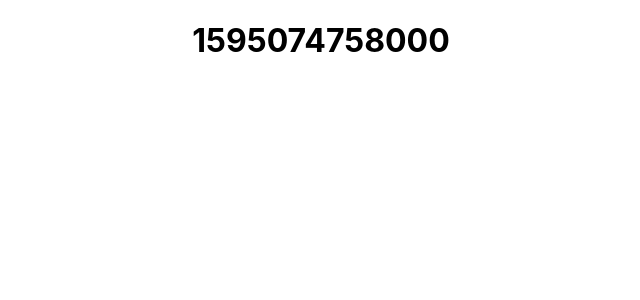
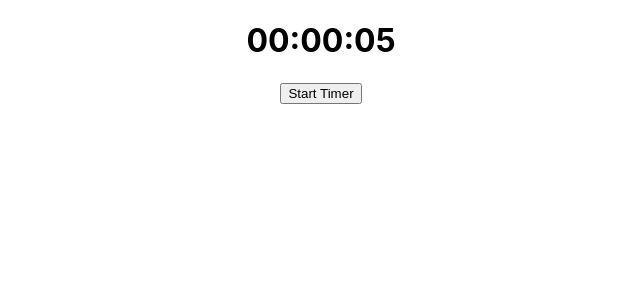
Before and after one commit to rhklee/timer, a React (Create React App) app: page / in a window 1280 px wide. Shown: the top 300 px of the page, without its empty margins (319-959 px from the left). Built offline with nearby package versions, Linux system fonts and the light colour scheme.

Commit message:
working draft

```diff
--- a/public/index.html
+++ b/public/index.html
@@ -2,7 +2,6 @@
 <html lang="en">
   <head>
     <meta charset="utf-8" />
-    <link rel="icon" href="%PUBLIC_URL%/favicon.ico" />
     <meta name="viewport" content="width=device-width, initial-scale=1" />
     <meta name="theme-color" content="#000000" />
     <meta
@@ -24,7 +23,7 @@
       work correctly both with client-side routing and a non-root public URL.
       Learn how to configure a non-root public URL by running `npm run build`.
     -->
-    <title>React App</title>
+    <title>%REACT_APP_SITE_TITLE%</title>
   </head>
   <body>
     <noscript>You need to enable JavaScript to run this app.</noscript>
--- a/src/App.tsx
+++ b/src/App.tsx
@@ -1,33 +1,99 @@
 import React, { useEffect, useState } from 'react';
 import './App.css';
 
-function now(): number {
-    return new Date().getTime();
+interface Timer {
+    seconds: number;
+    minutes: number;
+    hours: number;
+}
+
+function timerEnd(timer: Timer): boolean {
+    return timer.seconds === 0 && timer.minutes === 0 && timer.hours === 0;
+}
+
+function defaultTimer(): Timer {
+    return {
+        seconds: 5,
+        minutes: 0,
+        hours: 0
+    };
+}
+
+function padInt(int: number): string {
+    if (int.toString().length === 2) return int.toString();
+    else return `0${int.toString()}`;
+}
+
+function convertToSeconds(timerState: Timer): number {
+    return (
+        timerState.seconds +
+        timerState.minutes * 60 +
+        timerState.hours * 60 * 60
+    );
+}
+
+function secondsToTimer(totalSeconds: number): Timer {
+    const hours = Math.floor(totalSeconds / (60 * 60));
+
+    const secondsWithoutHours = totalSeconds % (60 * 60);
+    const minutes = Math.floor(secondsWithoutHours / 60);
+
+    const seconds = totalSeconds % 60;
+    return {
+        hours,
+        minutes,
+        seconds
+    };
 }
 
 function App() {
-    const [currentTime, setCurrentTime] = useState(now());
+    const [timerState, setTimerState] = useState<Timer>(defaultTimer());
+    const [intervalTimerRef, setIntervalTimerRef] = useState<
+        NodeJS.Timeout | undefined
+    >(undefined);
+    const [isTimerActive, setIsTimerActive] = useState(false);
 
-    const updateViewTime = () => {
-        setCurrentTime(now());
+    const updateTimerState = () => {
+        setTimerState((prevState) => {
+            const updatedTime = secondsToTimer(convertToSeconds(prevState) - 1);
+            if (timerEnd(updatedTime)) {
+                setIsTimerActive(false);
+            }
+            return updatedTime;
+        });
     };
 
     useEffect(() => {
-        const intervalTimer = setInterval(updateViewTime, 1000);
+        if (isTimerActive) {
+            document.title = 'Timer On';
+            const intervalId = setInterval(updateTimerState, 1000);
+            // @ts-ignore
+            setIntervalTimerRef(intervalId);
+        } else {
+            document.title = 'Timer Stopped';
+            if (intervalTimerRef !== undefined) clearInterval(intervalTimerRef);
+        }
+    }, [isTimerActive]);
 
-        return () => {
-            clearInterval(intervalTimer);
-        };
-    }, []);
+    const timerText = (timerState: Timer): string => {
+        return `${padInt(timerState.hours)}:${padInt(
+            timerState.minutes
+        )}:${padInt(timerState.seconds)}`;
+    };
+
+    const buttonText = (isTimerActive: boolean): string => {
+        return isTimerActive ? 'Stop Timer' : 'Start Timer';
+    };
+
+    const toggleTimer = () => {
+        setIsTimerActive(!isTimerActive);
+    };
 
     return (
         <div className='App'>
-            <head></head>
-            <body>
-                <div>
-                    <h1>{currentTime}</h1>
-                </div>
-            </body>
+            <h1>{timerText(timerState)}</h1>
+
+            <button onClick={toggleTimer}>{buttonText(isTimerActive)}</button>
         </div>
     );
 }
```
Also changed, not shown: 1 other file (tests, documents, lock files or other folders).
